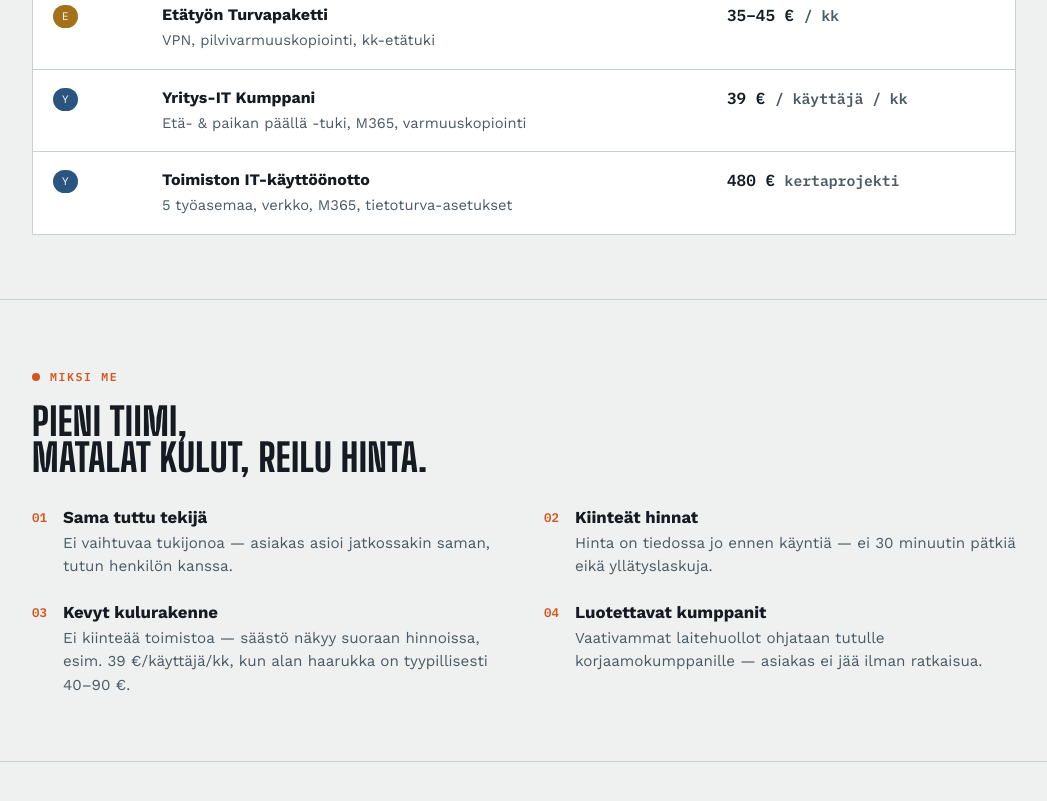
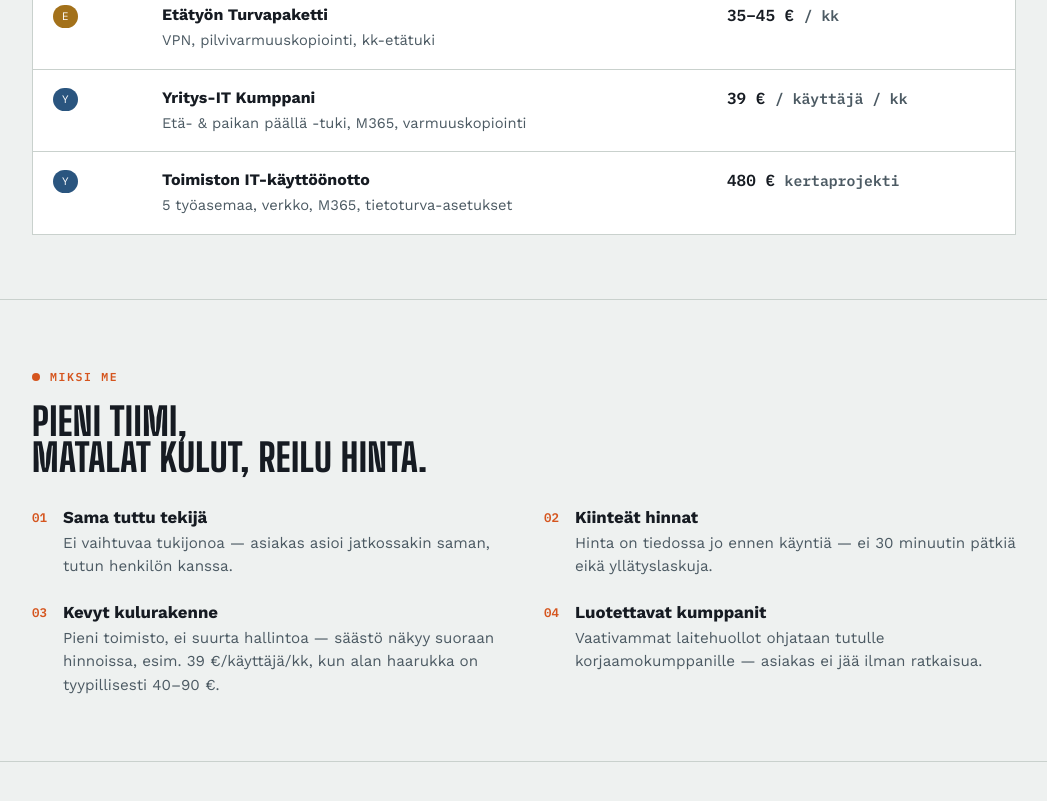
Before and after one commit to cameaann/it_apu_site, a plain HTML site: page index.html in a window 1280 px wide. Shown: the part 1991-2792 px from the top of the page, without its empty margins (116-1163 px from the left). Drawn offline with Linux system fonts and the light colour scheme.

Commit message:
added small office

```diff
--- a/index.html
+++ b/index.html
@@ -155,8 +155,9 @@
         <span class="why-num">03</span>
         <div>
           <h3>Kevyt kulurakenne</h3>
-          <p>Ei kiinteää toimistoa — säästö näkyy suoraan hinnoissa, esim.
-            39 €/käyttäjä/kk, kun alan haarukka on tyypillisesti 40–90 €.</p>
+          <p>Pieni toimisto, ei suurta hallintoa — säästö näkyy suoraan
+            hinnoissa, esim. 39 €/käyttäjä/kk, kun alan haarukka on
+            tyypillisesti 40–90 €.</p>
         </div>
       </div>
       <div class="why-item">
@@ -185,6 +186,7 @@
           <div class="contact-row"><dt>Sähköposti</dt><dd>apu@it-apuhelsinki.fi</dd></div>
           <div class="contact-row"><dt>Puhelin</dt><dd>044 123 4567</dd></div>
           <div class="contact-row"><dt>Palveluaika</dt><dd>ma–pe 12–18</dd></div>
+          <div class="contact-row"><dt>Toimisto</dt><dd>Pitäjänmäki, Helsinki — myös käynnit sovitusti</dd></div>
           <div class="contact-row"><dt>Toiminta-alue</dt><dd>Helsinki, Espoo, Vantaa</dd></div>
         </dl>
       </div>
```
